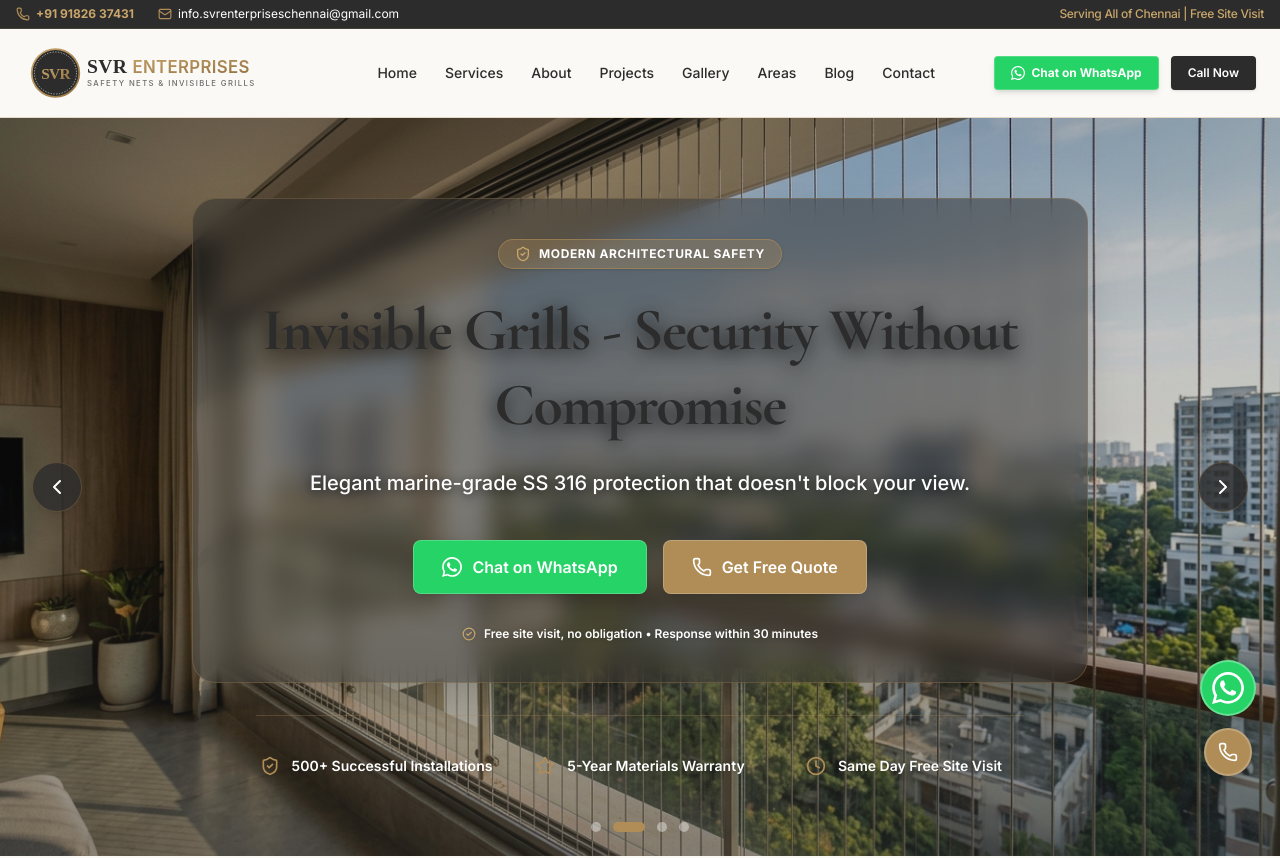
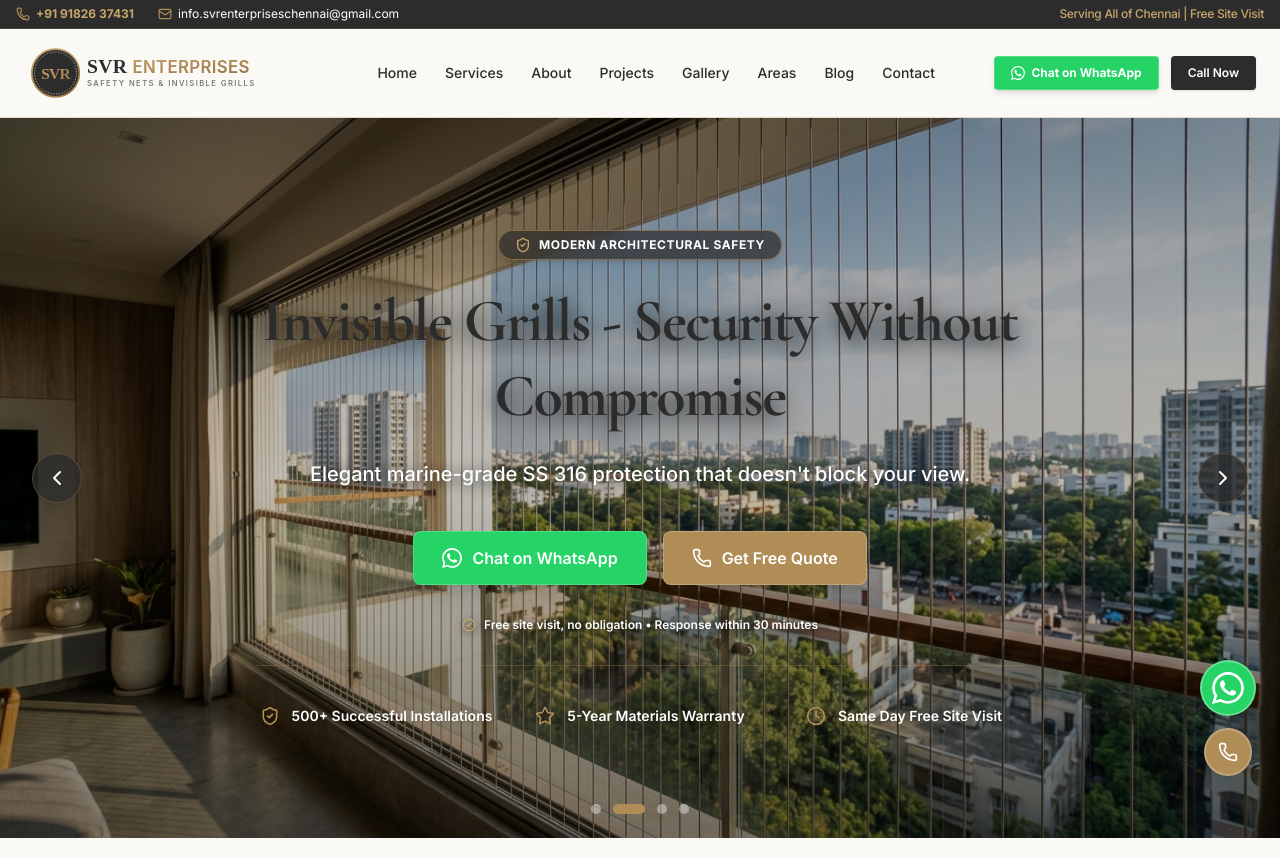
Before and after one commit to ajay-Ai-Ds/svr-enterprises-chennai, a Next.js app: page / in a window 1280 px wide. Shown: the top 858 px of the page. Built offline with nearby package versions, Linux system fonts and the light colour scheme.

Commit message:
Remove dark card box overlay from hero header to make background images fully visible

```diff
--- a/components/HeroCarousel.tsx
+++ b/components/HeroCarousel.tsx
@@ -101,12 +101,12 @@ export default function HeroCarousel() {
       onTouchStart={handleTouchStart}
       onTouchEnd={handleTouchEnd}
     >
-      {/* Clear, Bright Background AI Image */}
+      {/* Clear, Bright Background Image */}
       <AnimatePresence mode="wait">
         <motion.div
           key={slides[currentSlide].bgImage}
           initial={{ opacity: 0 }}
-          animate={{ opacity: 0.95 }}
+          animate={{ opacity: 1 }}
           exit={{ opacity: 0 }}
           transition={{ duration: 0.8 }}
           className="absolute inset-0 bg-cover bg-center z-0"
@@ -114,10 +114,10 @@ export default function HeroCarousel() {
         />
       </AnimatePresence>
 
-      {/* Light & Natural Ambient Overlay */}
-      <div className="absolute inset-0 bg-gradient-to-b from-primary/30 via-primary/15 to-primary/50 z-10" />
+      {/* Subtle overlay for text contrast */}
+      <div className="absolute inset-0 bg-gradient-to-b from-black/40 via-black/25 to-black/50 z-10" />
 
-      {/* Slide Content */}
+      {/* Slide Content without dark card box */}
       <div className="relative z-20 max-w-5xl mx-auto px-4 text-center py-16 sm:py-20">
         <AnimatePresence mode="wait">
           <motion.div
@@ -126,18 +126,18 @@ export default function HeroCarousel() {
             animate={{ opacity: 1, y: 0 }}
             exit={{ opacity: 0, y: -15 }}
             transition={{ duration: 0.8, ease: 'easeOut' }}
-            className="space-y-6 bg-primary/50 backdrop-blur-md p-6 sm:p-10 rounded-3xl border border-accent/30 shadow-2xl max-w-4xl mx-auto"
+            className="space-y-6 max-w-4xl mx-auto"
           >
-            <div className="inline-flex items-center gap-2 px-4 py-1.5 rounded-full bg-accent/30 border border-accent/60 text-white text-xs font-bold uppercase tracking-wider shadow-sm">
+            <div className="inline-flex items-center gap-2 px-4 py-1.5 rounded-full bg-primary/70 border border-accent/60 text-white text-xs font-bold uppercase tracking-wider shadow-md backdrop-blur-sm">
               <ShieldCheck className="w-4 h-4 text-accent-light" />
               <span>{slides[currentSlide].tag}</span>
             </div>
 
-            <h1 className="font-serif text-3xl sm:text-5xl md:text-6xl font-bold tracking-tight text-white leading-tight min-h-[2.2em] flex items-center justify-center drop-shadow-[0_4px_10px_rgba(0,0,0,0.9)]">
+            <h1 className="font-serif text-3xl sm:text-5xl md:text-6xl font-bold tracking-tight text-white leading-tight flex items-center justify-center drop-shadow-[0_4px_12px_rgba(0,0,0,0.95)]">
               {slides[currentSlide].headline}
             </h1>
 
-            <p className="text-base sm:text-xl text-white max-w-3xl mx-auto font-medium leading-relaxed drop-shadow-[0_2px_6px_rgba(0,0,0,0.8)]">
+            <p className="text-base sm:text-xl text-white max-w-3xl mx-auto font-medium leading-relaxed drop-shadow-[0_2px_8px_rgba(0,0,0,0.9)]">
               {slides[currentSlide].subheading}
             </p>
 
@@ -163,7 +163,7 @@ export default function HeroCarousel() {
             </div>
 
             {/* Trust Microcopy */}
-            <div className="pt-2 flex items-center justify-center gap-2 text-xs text-white font-semibold drop-shadow">
+            <div className="pt-2 flex items-center justify-center gap-2 text-xs text-white font-semibold drop-shadow-[0_2px_4px_rgba(0,0,0,0.9)]">
               <CheckCircle2 className="w-3.5 h-3.5 text-accent-light shrink-0" />
               <span>Free site visit, no obligation • Response within 30 minutes</span>
             </div>
```
